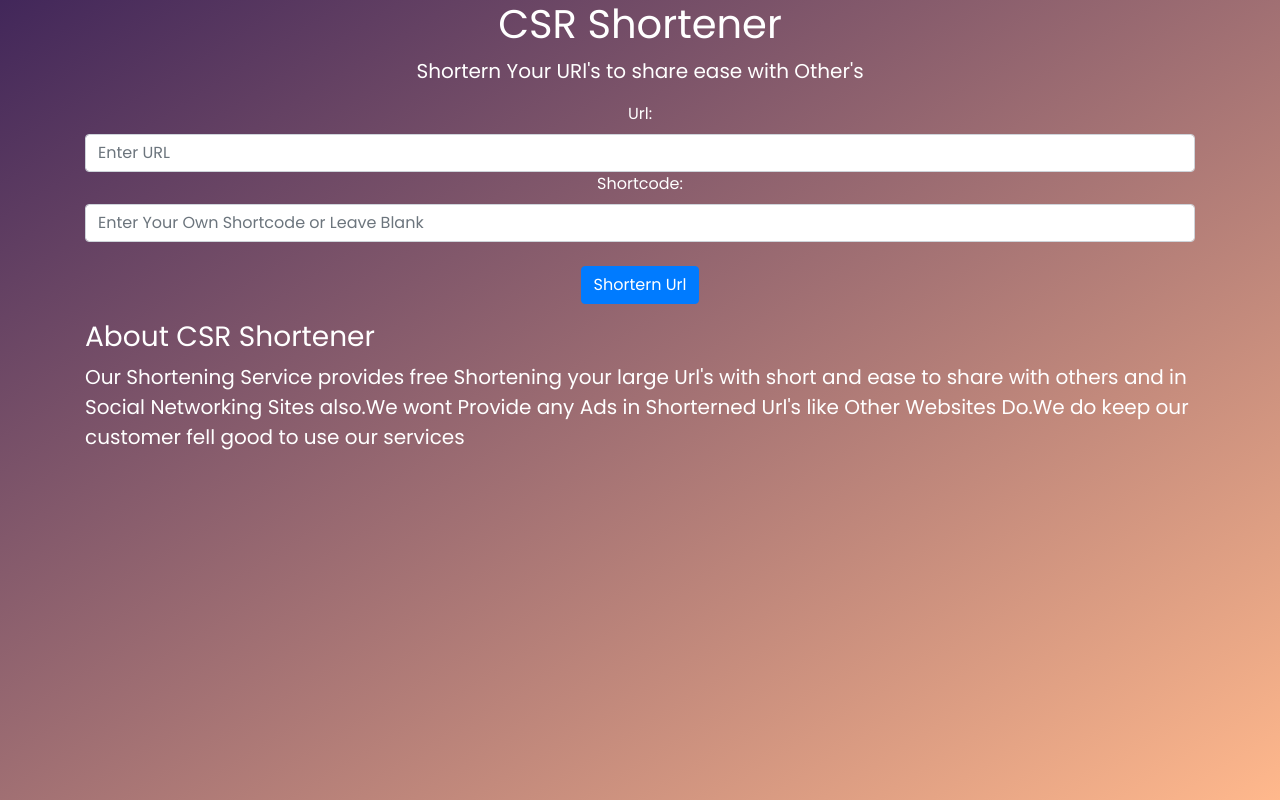
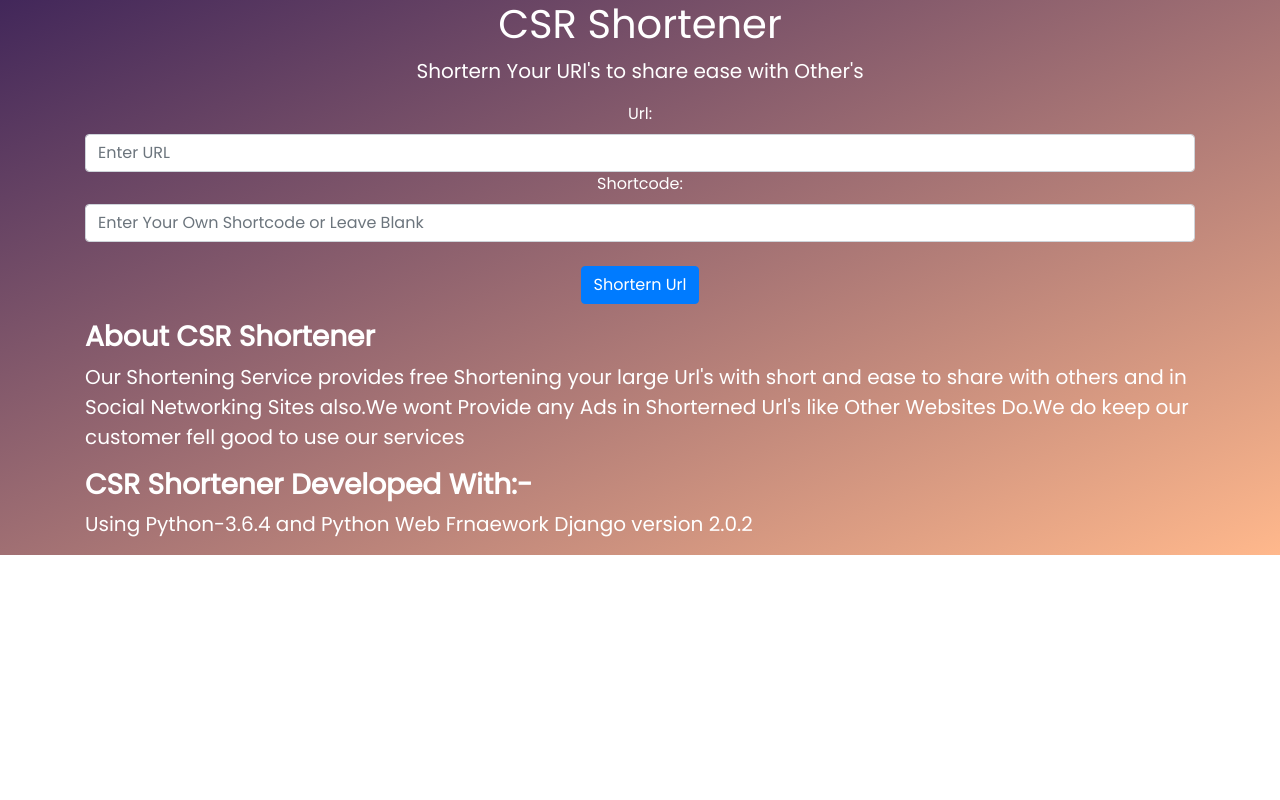
Before and after one commit to chaitanyasairam-d/csr_shortener, a Django app: page / in a window 1280 px wide. Run offline with Django 3.2, Linux system fonts and the light colour scheme; some libraries are stand-ins or nearby versions.

Commit message:
Update home.html

```diff
--- a/templates/url_app/home.html
+++ b/templates/url_app/home.html
@@ -3,16 +3,30 @@
 <html lang="en" dir="ltr">
   <head>
     <meta charset="utf-8">
+    <meta name="viewport" content="width=device-width, initial-scale=1.0">
     <title>Csr Shortener</title>
 <link rel="stylesheet" href="{% static  'url_app/css/styles.css' %}">
 <link rel="stylesheet" href="{% static 'url_app/css/bootstrap/css/bootstrap.min.css'%}">
+</script>
 <link href="https://fonts.googleapis.com/css?family=Poppins" rel="stylesheet">
-</script>
-<style rel="text/css">
+
+
+<style type="text/css">
+html{
+    width:auto;
+    height:auto;
+}
 body{
 font-family: 'Poppins', sans-serif;
 background: linear-gradient(to bottom right,#42275a,#ffb88c);
+background-repeat:no-repeat;
 color:white;
+}
+h3{
+    text;
+}
+h3 {
+    font-weight: bold;
 }
 
 </style>
@@ -69,10 +83,11 @@
             <div class="inner">
               <p class="lead">Our Shortening Service provides free Shortening your large Url's with short and ease to share with
                  others and in Social Networking Sites also.We wont Provide any Ads in Shorterned Url's like Other Websites Do.We do keep our customer fell good to use our services</p>
-           </div>
+                <h3>CSR Shortener Developed With:-</h3>
+              <p class="lead"> Using Python-3.6.4 and Python Web Frnaework Django version 2.0.2 </p></div>
+              </div>
         </footer>
     </div>
-
     <!--
     <section id="contact">
       <div class="container">
```
